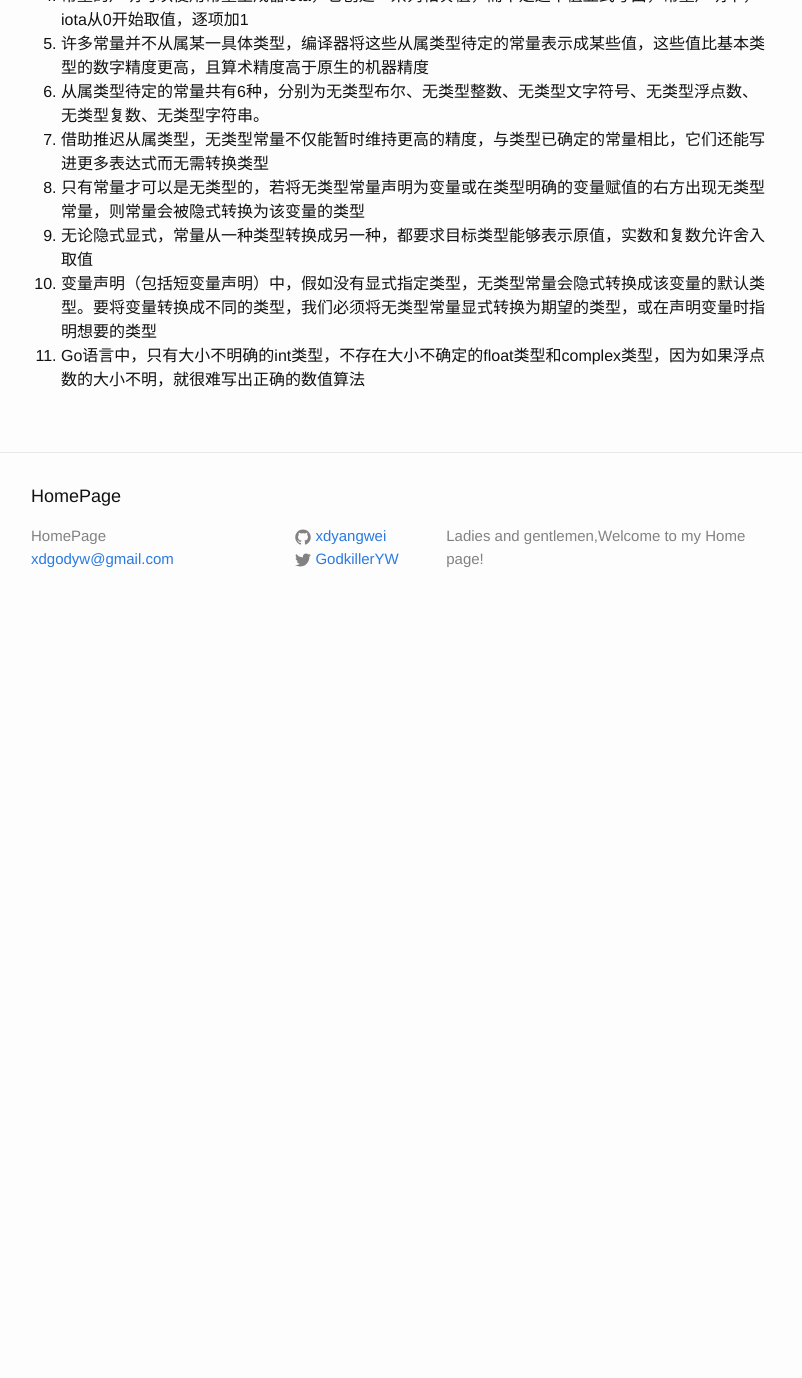
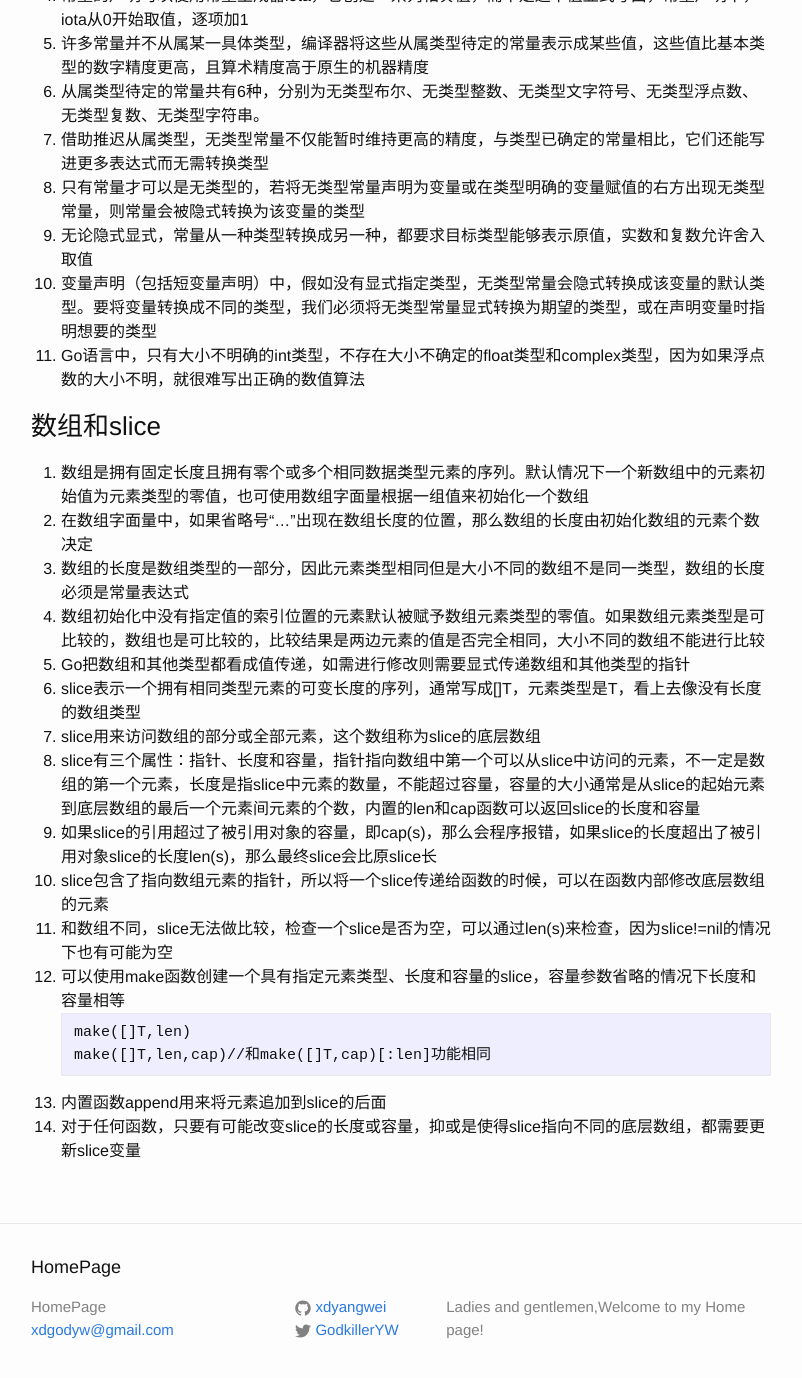
Before and after one commit to xdyangwei/xdyangwei.github.io, a Jekyll site: the page built from _posts/2019-11-5-Golang数据类型.md, in a window 1280 px wide and 1400 px high, scrolled down 1679 px. Shown: the top 1378 px of the window, without its empty margins (239-1041 px from the left). Built offline with Jekyll 4.4.1, drawn with Linux system fonts in a browser that asks for light colours; our own code applies the rules of GitHub Pages for plain Markdown files; before the commit the page ends 2309 px from its top, so only the background shows below that.

Commit message:
add the tips of array and slice

````diff
--- a/_posts/2019-11-5-Golang数据类型.md
+++ b/_posts/2019-11-5-Golang数据类型.md
@@ -34,3 +34,23 @@
 9. 无论隐式显式，常量从一种类型转换成另一种，都要求目标类型能够表示原值，实数和复数允许舍入取值
 10. 变量声明（包括短变量声明）中，假如没有显式指定类型，无类型常量会隐式转换成该变量的默认类型。要将变量转换成不同的类型，我们必须将无类型常量显式转换为期望的类型，或在声明变量时指明想要的类型
 11. Go语言中，只有大小不明确的int类型，不存在大小不确定的float类型和complex类型，因为如果浮点数的大小不明，就很难写出正确的数值算法
+
+### 数组和slice
+1. 数组是拥有固定长度且拥有零个或多个相同数据类型元素的序列。默认情况下一个新数组中的元素初始值为元素类型的零值，也可使用数组字面量根据一组值来初始化一个数组
+2. 在数组字面量中，如果省略号“...”出现在数组长度的位置，那么数组的长度由初始化数组的元素个数决定
+3. 数组的长度是数组类型的一部分，因此元素类型相同但是大小不同的数组不是同一类型，数组的长度必须是常量表达式
+4. 数组初始化中没有指定值的索引位置的元素默认被赋予数组元素类型的零值。如果数组元素类型是可比较的，数组也是可比较的，比较结果是两边元素的值是否完全相同，大小不同的数组不能进行比较
+5. Go把数组和其他类型都看成值传递，如需进行修改则需要显式传递数组和其他类型的指针
+6. slice表示一个拥有相同类型元素的可变长度的序列，通常写成[]T，元素类型是T，看上去像没有长度的数组类型
+7. slice用来访问数组的部分或全部元素，这个数组称为slice的底层数组
+8. slice有三个属性：指针、长度和容量，指针指向数组中第一个可以从slice中访问的元素，不一定是数组的第一个元素，长度是指slice中元素的数量，不能超过容量，容量的大小通常是从slice的起始元素到底层数组的最后一个元素间元素的个数，内置的len和cap函数可以返回slice的长度和容量
+9. 如果slice的引用超过了被引用对象的容量，即cap(s)，那么会程序报错，如果slice的长度超出了被引用对象slice的长度len(s)，那么最终slice会比原slice长
+10. slice包含了指向数组元素的指针，所以将一个slice传递给函数的时候，可以在函数内部修改底层数组的元素
+11. 和数组不同，slice无法做比较，检查一个slice是否为空，可以通过len(s)来检查，因为slice!=nil的情况下也有可能为空
+12. 可以使用make函数创建一个具有指定元素类型、长度和容量的slice，容量参数省略的情况下长度和容量相等
+    ```
+    make([]T,len)
+    make([]T,len,cap)//和make([]T,cap)[:len]功能相同
+    ```
+13. 内置函数append用来将元素追加到slice的后面
+14. 对于任何函数，只要有可能改变slice的长度或容量，抑或是使得slice指向不同的底层数组，都需要更新slice变量
````
